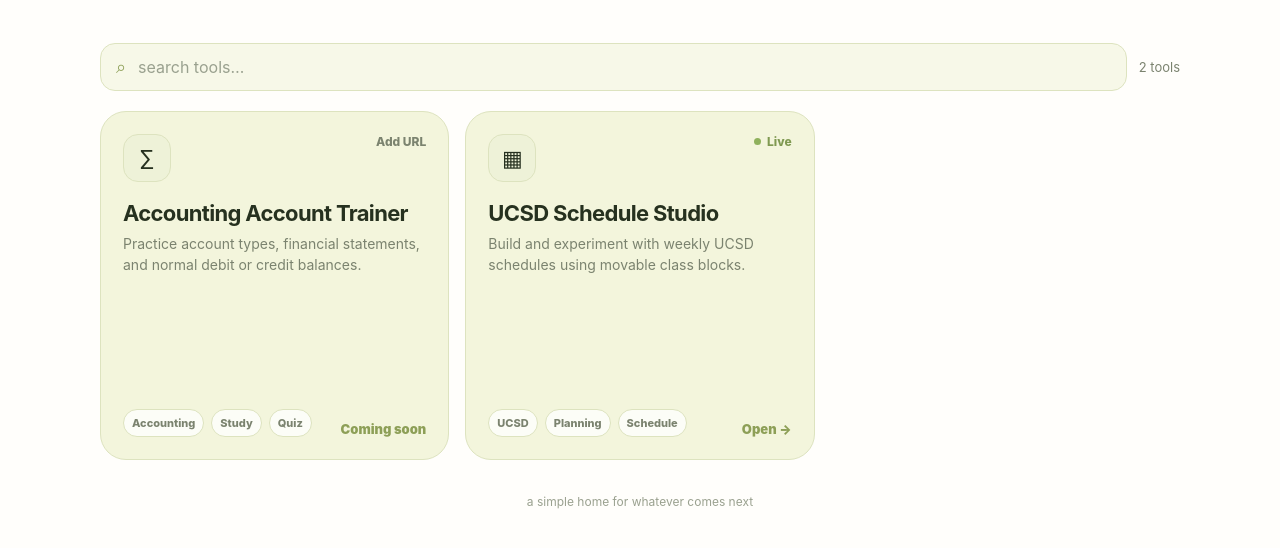
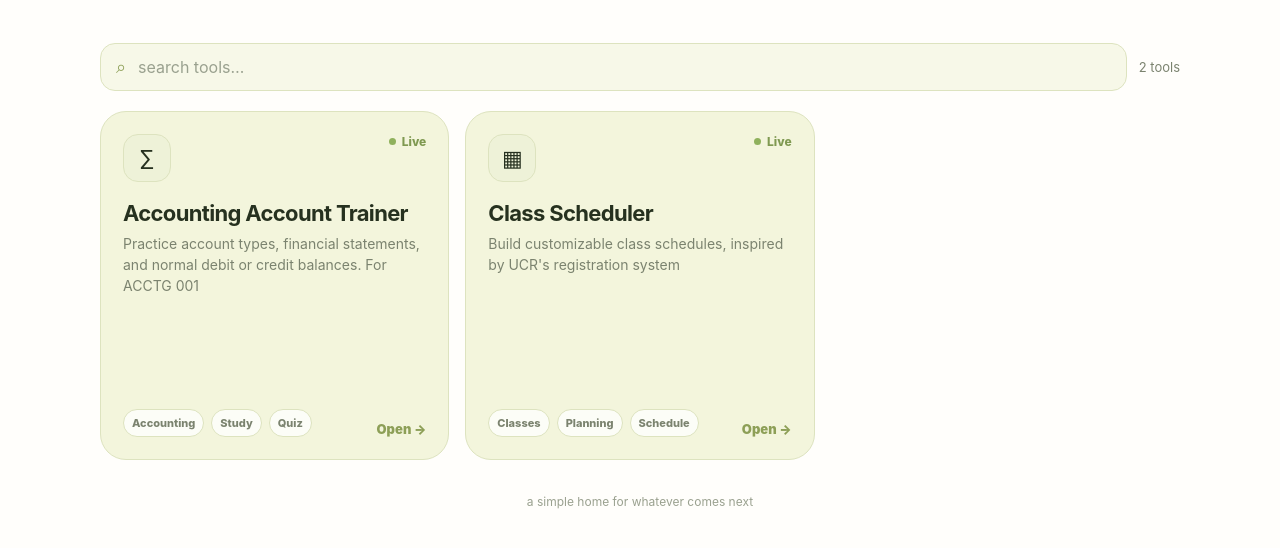
Before and after one commit to stricker1/tools-hub, a plain HTML site: page public/index.html in a window 1280 px wide. Shown: the part 162-710 px from the top of the page. Drawn offline with Linux system fonts and the light colour scheme.

Commit message:
Update tool descriptions and URLs in index.html

```diff
--- a/public/index.html
+++ b/public/index.html
@@ -283,17 +283,17 @@
     const TOOLS = [
       {
         name: "Accounting Account Trainer",
-        description: "Practice account types, financial statements, and normal debit or credit balances.",
+        description: "Practice account types, financial statements, and normal debit or credit balances. For ACCTG 001",
         icon: "∑",
         tags: ["Accounting", "Study", "Quiz"],
-        url: ""
+        url: "https://accounting-quizzer.stricker1392.workers.dev/"
       },
       {
-        name: "UCSD Schedule Studio",
-        description: "Build and experiment with weekly UCSD schedules using movable class blocks.",
+        name: "Class Scheduler",
+        description: "Build customizable class schedules, inspired by UCR's registration system",
         icon: "▦",
-        tags: ["UCSD", "Planning", "Schedule"],
-        url: "https://ucsd-schedule-studio.stricker1392.chatgpt.site/"
+        tags: ["Classes", "Planning", "Schedule"],
+        url: "https://class-scheduler.stricker1392.workers.dev/"
       }
     ];
 
```
